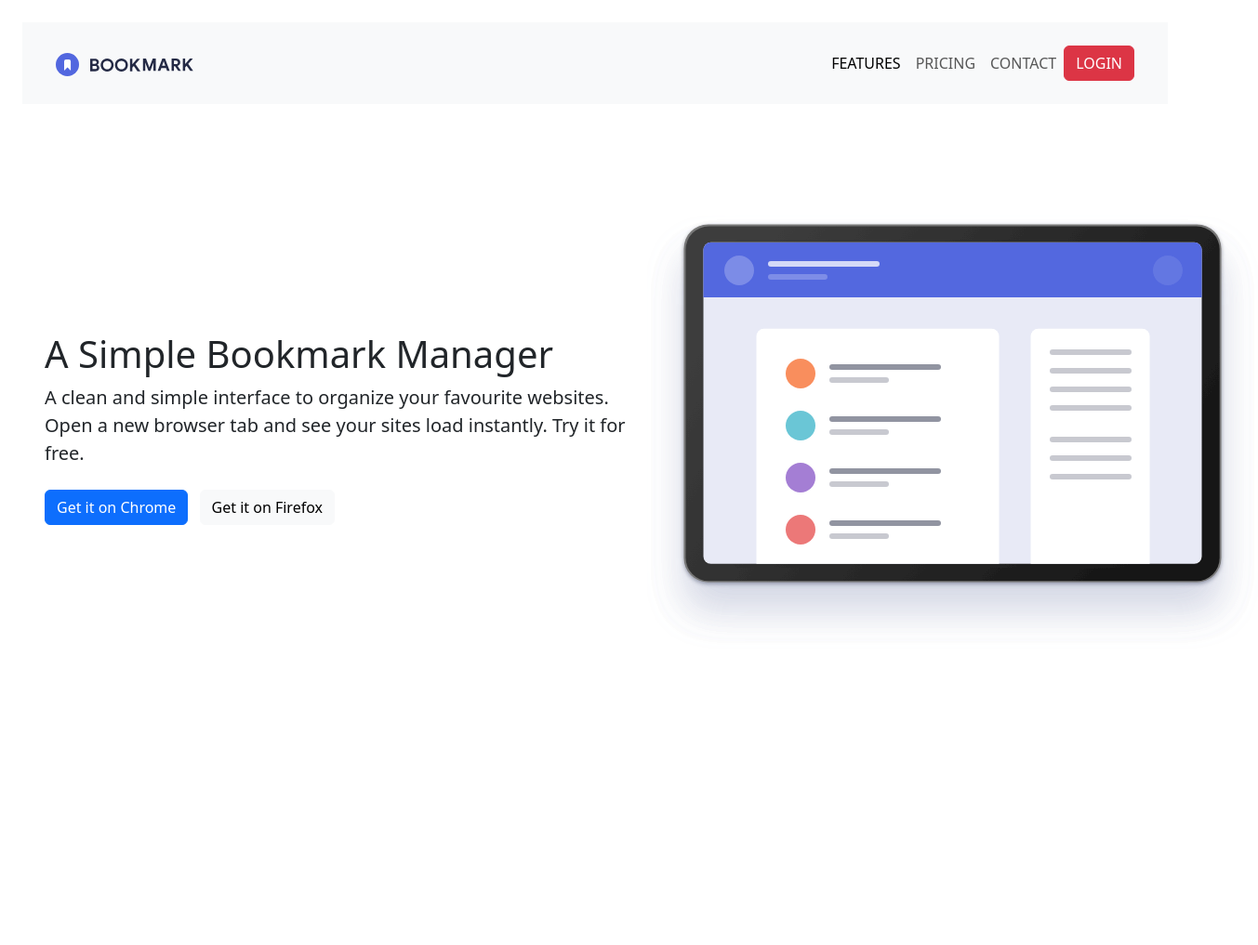
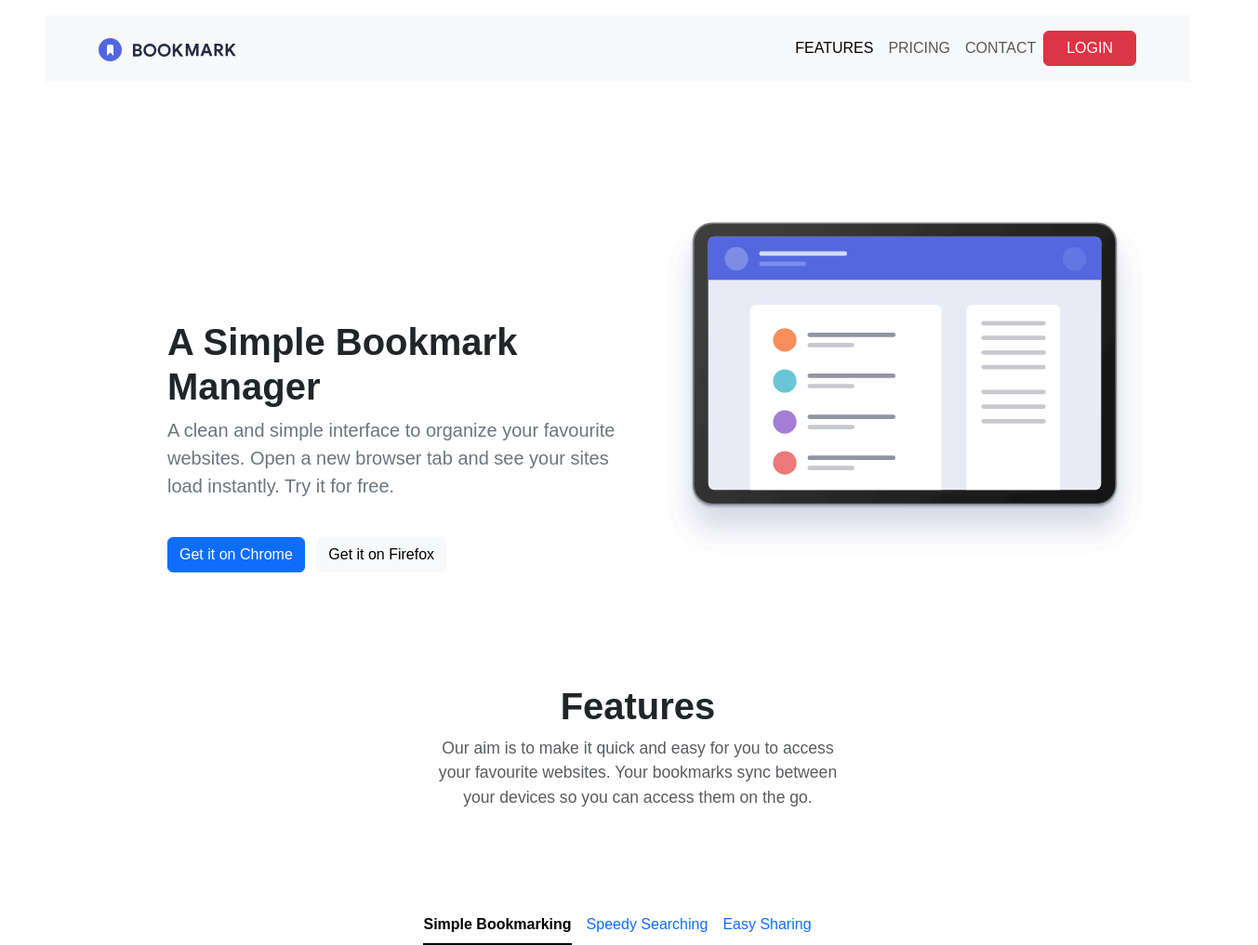
Before and after one commit to tutto-beep-bot/ResponsiveWebsite-Sprint1.2, a website: page index.html in a window 1280 px wide. Shown: the whole page at 93% size, 1353 px wide, since content can reach past the window. Before the commit the page ends 800 px from the top, so only its background shows below. Drawn offline with nearby package versions, Linux system fonts and the light colour scheme.

Commit message:
Features tab añadida y correcciones hechas al primero grid.

```diff
--- a/index.html
+++ b/index.html
@@ -8,8 +8,8 @@
 </head>
 <body>
     <!-- navbar -->
-    <nav class="navbar navbar-expand-sm navbar-light bg-light p-4 m-4">
-        <div class="container-fluid">
+    <nav class="navbar navbar-expand-sm navbar-light bg-light p-3">
+        <div class="container">
           <a class="navbar-brand" href="#">
             <img src="Imagenes/logo-bookmark.svg" alt="bookmark logo">
             </a>
@@ -17,7 +17,7 @@
             <span class="navbar-toggler-icon"></span>
           </button>
           <div class="collapse navbar-collapse" id="navbarNav">
-            <ul class="navbar-nav ms-auto fs-6 align-items-center">
+            <ul class="navbar-nav ms-auto fs-6 me-8 align-items-center">
               <li class="nav-item">
                 <a class="nav-link active" aria-current="page" href="#">FEATURES</a>
               </li>
@@ -28,7 +28,7 @@
                 <a class="nav-link" href="#">CONTACT</a>
               </li>
               <li class="nav-item">
-                <button type="button" class="btn btn-danger">LOGIN</button>
+                <button type="button" class="btn btn-danger px-4">LOGIN</button>
               </li>
             </ul>
           </div>
@@ -36,23 +36,65 @@
       </nav>
 
       <!-- GRID content -->
-    <div class="row">
-      <div class="container mt-5 pt-5">
-        <div class="row align-items-center g-3">
-          <div class="col-6 text-center text-md-start">
-            <h1>A Simple Bookmark Manager</h1>
+    <div class="row p-5">
+      <div class="container align-items-center mt-5 pt-5">
+        <div class="row g-3">
+          <div class="col-6 text-center text-md-start left-column">
+            <h1 class="grid-title">A Simple Bookmark Manager</h1>
             <p class="lead">A clean and simple interface to organize your favourite websites. Open a new browser tab and see your sites load instantly. Try it for free.</p>
             <div>
                 <button type="button" class="btn btn-primary">Get it on Chrome</button>
                 <button type="button" class="btn btn-light m-2">Get it on Firefox</button>
             </div>
           </div>
-          <div class="col-6 text-center align-items-center ">
-            <img src="Imagenes/illustration-hero.svg" alt="bookmark illustration">
+          <div class="col-6 text-center">
+            <div class="image-wrapper"></div>
+            <img src="Imagenes/illustration-hero.svg" alt="bookmark illustration" class="hero-image">
           </div>
+        </div>
     </div>
-        <!-- </div> -->
-      </div>
+    </div>
+        <!-- Ejercicio 2 -->
+
+    <div class="features-container d-flex flex-column align-items-center justify-content-center">
+        <div class="container text-center">
+            <div class="row">
+              <div class="col-5 mx-auto">
+                <h2>Features</h2>
+                <p class="text-muted">Our aim is to make it quick and easy for you to access your favourite websites. Your bookmarks sync between your devices so you can access them on the go.</p>
+              </div>
+            </div>
+          </div>
+
+        <ul class="nav nav-underline justify-content-center pt-5">
+            <li class="nav-item">
+              <a class="nav-link active" aria-current="page" href="#">Simple Bookmarking</a>
+            </li>
+            <li class="nav-item">
+              <a class="nav-link" href="#">Speedy Searching</a>
+            </li>
+            <li class="nav-item">
+              <a class="nav-link" href="#">Easy Sharing</a>
+            </li>
+        </ul>
+
+
+
+
+
+
+
+
+
+
+
+
+    </div>
+
+
+
+
+
       <script src="node_modules/bootstrap/dist/js/bootstrap.min.js"></script>
 </body>
 </html>
--- a/scss/styles.scss
+++ b/scss/styles.scss
@@ -8,13 +8,22 @@ $theme-colors: (
   "danger": $secondary-color
 );
 
-.container img {
+.navbar {
+    .btn-danger {
+        border-radius: 6px;
+    }
+
+    .container img {
     max-width: 100%;
     height: auto;
+    }
 }
 
-.container {
-    margin-left: 3rem;
+.grid-title {
+    font-size: 2.5rem;
+    font-weight: 700;
+    text-align: left;
+
 }
 
 .col-6 img {
@@ -23,3 +32,52 @@ $theme-colors: (
     display: block;
     margin: 0 auto;
 }
+
+.row {
+    margin-left: 2em;
+}
+
+.features {
+    padding-top: 5rem;
+}
+
+body {
+    font-family: 'Poppins', sans-serif;
+    padding-left: 3em;
+    margin-top: 1em;
+}
+
+p {
+    max-width: 600px;
+    font-size: 1.1rem;
+    color: #6c757d;
+    margin-bottom: 2rem;
+}
+
+.hero-image {
+     width: 100%;
+     max-width: 400px;
+}
+
+.features-container {
+    display: flex;
+    flex-direction: column;
+    align-items: center;
+    justify-content: center;
+    text-align: center;
+    margin-top: 4em;
+
+    h2 {
+        font-size: 2.5rem;
+        font-weight: bold;
+        margin-bottom: 0.5rem;
+    }
+
+    .nav {
+        margin-top: 1.5rem;
+    }
+}
+
+.left-column {
+    padding-top: 7em;
+}
```
Also changed, not shown: css/styles.css, scss/styles.css, 2 other files.
